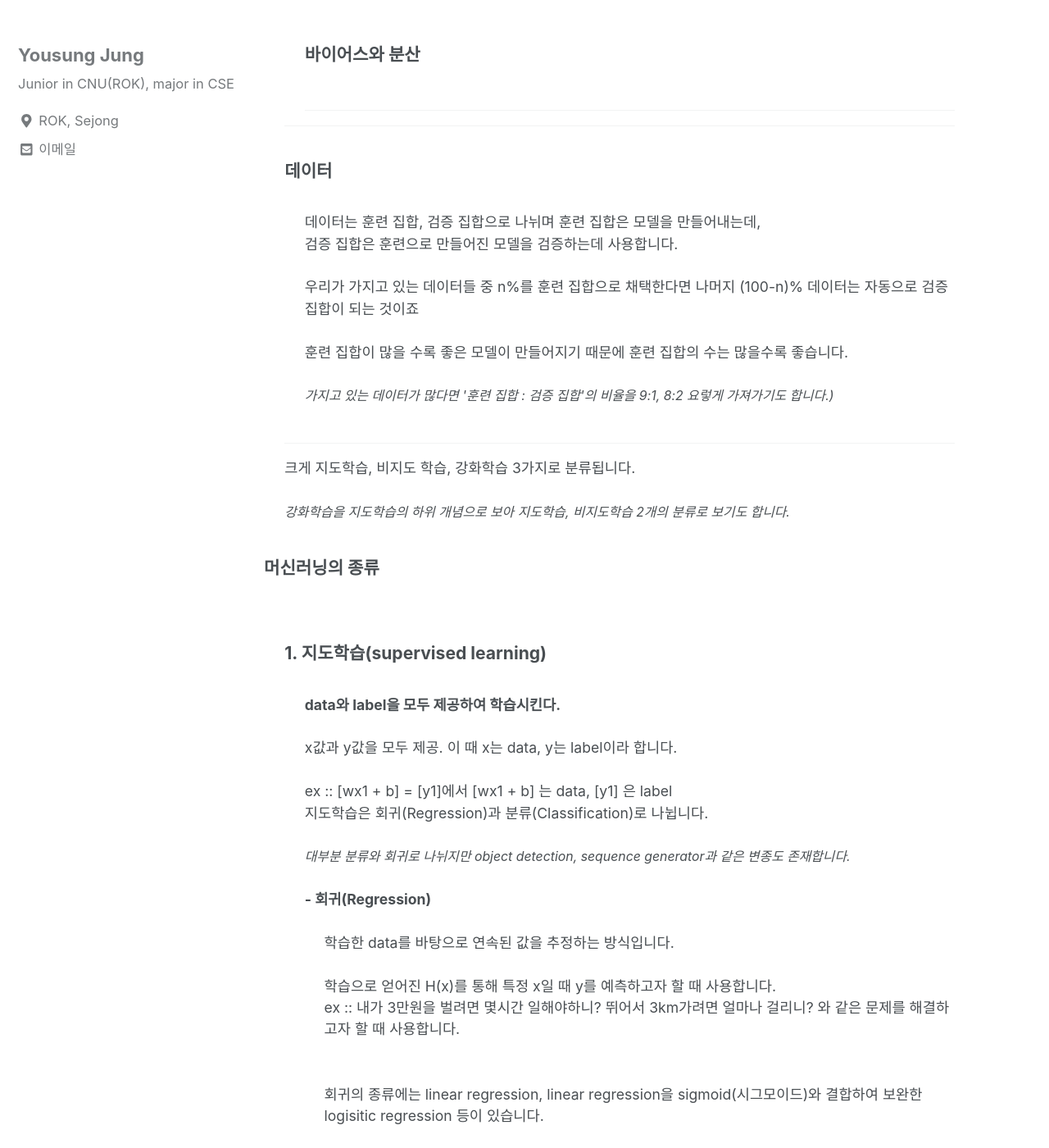
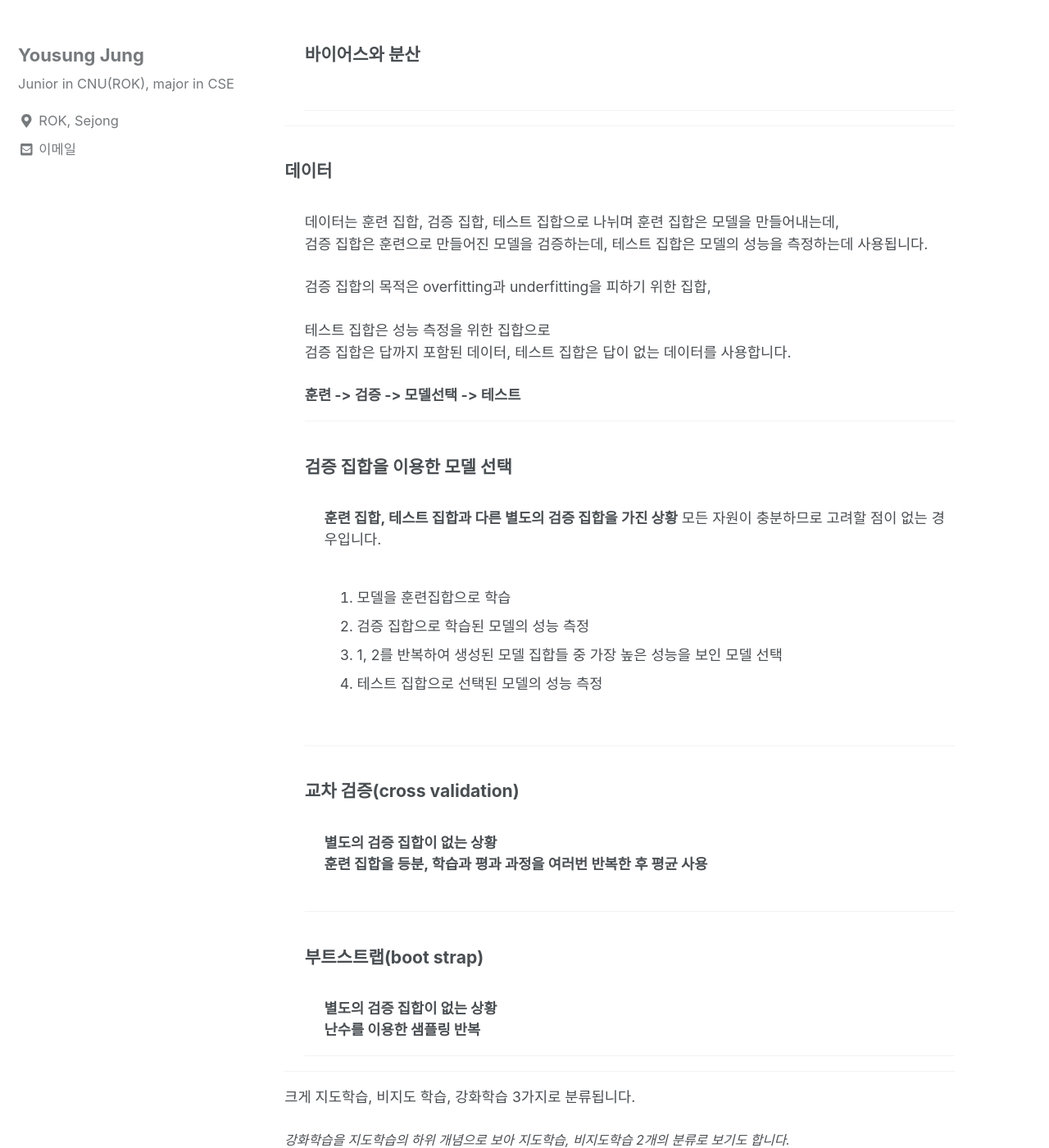
Before and after one commit to can019/can019.github.io, a Jekyll site: the page built from _posts/2020-08-18-MachineLearning-AI-1.md, in a window 1280 px wide and 1400 px high, scrolled down 1376 px. Shown: the whole window at 82% size. Built offline with Jekyll 4.4.1, drawn with Linux system fonts in a browser that asks for light colours; nearby versions of some CDN libraries.

Commit message:
validate

```diff
--- a/_posts/2020-08-18-MachineLearning-AI-1.md
+++ b/_posts/2020-08-18-MachineLearning-AI-1.md
@@ -57,14 +57,54 @@ categories: MachineLearning DataAnalyze
         <h3 style = "font-size :1.2em"> 데이터</h3><br/>
         <div style = "margin-left : 3%">
 
-          데이터는 훈련 집합, 검증 집합으로 나뉘며 훈련 집합은 모델을 만들어내는데,<br>
-          검증 집합은 훈련으로 만들어진 모델을 검증하는데 사용합니다. <br><br>
+          데이터는 훈련 집합, 검증 집합, 테스트 집합으로 나뉘며 훈련 집합은 모델을 만들어내는데,<br>
+          검증 집합은 훈련으로 만들어진 모델을 검증하는데, 테스트 집합은 모델의 성능을 측정하는데 사용됩니다. <br><br>
 
-          우리가 가지고 있는 데이터들 중 n%를 훈련 집합으로 채택한다면 나머지 (100-n)% 데이터는 자동으로 검증 집합이 되는 것이죠 <br><br>
+          검증 집합의 목적은 overfitting과 underfitting을 피하기 위한 집합,<br><br>
+          테스트 집합은 성능 측정을 위한 집합으로 <br>
+          검증 집합은 답까지 포함된 데이터, 테스트 집합은 답이 없는 데이터를 사용합니다. <br><br>
 
-          훈련 집합이 많을 수록 좋은 모델이 만들어지기 때문에 훈련 집합의 수는 많을수록 좋습니다. <br><br>
-            <i style = "font-size : 0.9em">가지고 있는 데이터가 많다면 '훈련 집합 : 검증 집합'의 비율을 9:1, 8:2 요렇게 가져가기도 합니다.)</i> <br><br>
+          <b>  훈련 -> 검증 -> 모델선택 -> 테스트 </b><br>
+          <hr>
+          <div>
+            <h3 style = "font-size :1.2em"> 검증 집합을 이용한 모델 선택</h3><br/>
+            <div style = "margin-left : 3%">
+              <b>훈련 집합, 테스트 집합과 다른 별도의 검증 집합을 가진 상황</b>
 
+              모든 자원이 충분하므로 고려할 점이 없는 경우입니다. <br><br>
+              <ol>
+                <li>모델을 훈련집합으로 학습</li>
+                <li>검증 집합으로 학습된 모델의 성능 측정</li>
+                <li>1, 2를 반복하여 생성된 모델 집합들 중 가장 높은 성능을 보인 모델 선택</li>
+                <li>테스트 집합으로 선택된 모델의 성능 측정</li>
+              </ol>
+              <br>
+
+            </div>
+            <hr>
+          </div>
+          <div>
+            <h3 style = "font-size :1.2em"> 교차 검증(cross validation)</h3><br/>
+            <div style = "margin-left : 3%">
+              <b>별도의 검증 집합이 없는 상황</b><br>
+              <b>훈련 집합을 등분, 학습과 평과 과정을 여러번 반복한 후 평균 사용</b><br><br>
+
+
+
+
+            </div>
+            <hr>
+          </div>
+          <div>
+            <h3 style = "font-size :1.2em"> 부트스트랩(boot strap)</h3><br/>
+            <div style = "margin-left : 3%">
+              <b>별도의 검증 집합이 없는 상황</b><br>
+              <b>난수를 이용한 샘플링 반복</b>
+
+
+            </div>
+            <hr>
+          </div>
 
         </div>
         <hr>
```
